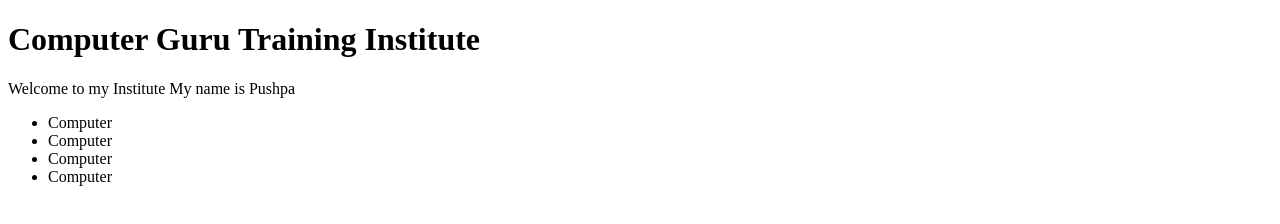
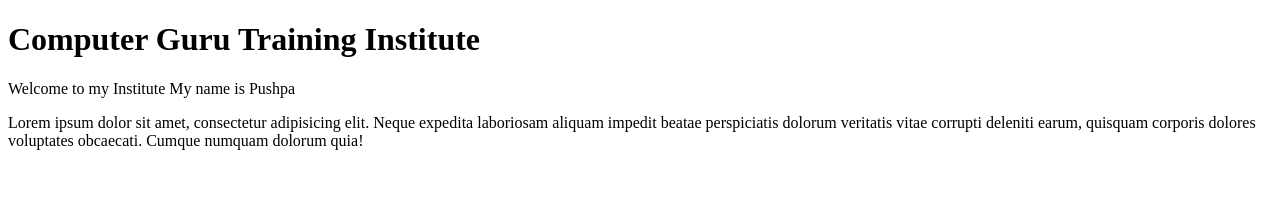
Before and after one commit to HimanshuBhatt8341/Himanshu001, a plain HTML site: page index.html in a window 1280 px wide. Drawn offline with Linux system fonts and the light colour scheme.

Commit message:
new data add

```diff
--- a/index.html
+++ b/index.html
@@ -11,21 +11,9 @@
 			Welcome to my Institute My name is Pushpa
 		</p>
 
-		<ul>
-			<li>
-				Computer
-			</li>
-			<li>
-				Computer
-			</li>
-			<li>
-				Computer
-			</li>
-			<li>
-				Computer
-			</li>
-
-		</ul>
+		<p>
+			Lorem ipsum dolor sit amet, consectetur adipisicing elit. Neque expedita laboriosam aliquam impedit beatae perspiciatis dolorum veritatis vitae corrupti deleniti earum, quisquam corporis dolores voluptates obcaecati. Cumque numquam dolorum quia!
+		</p>
 	</body>
 
 </html>
```
